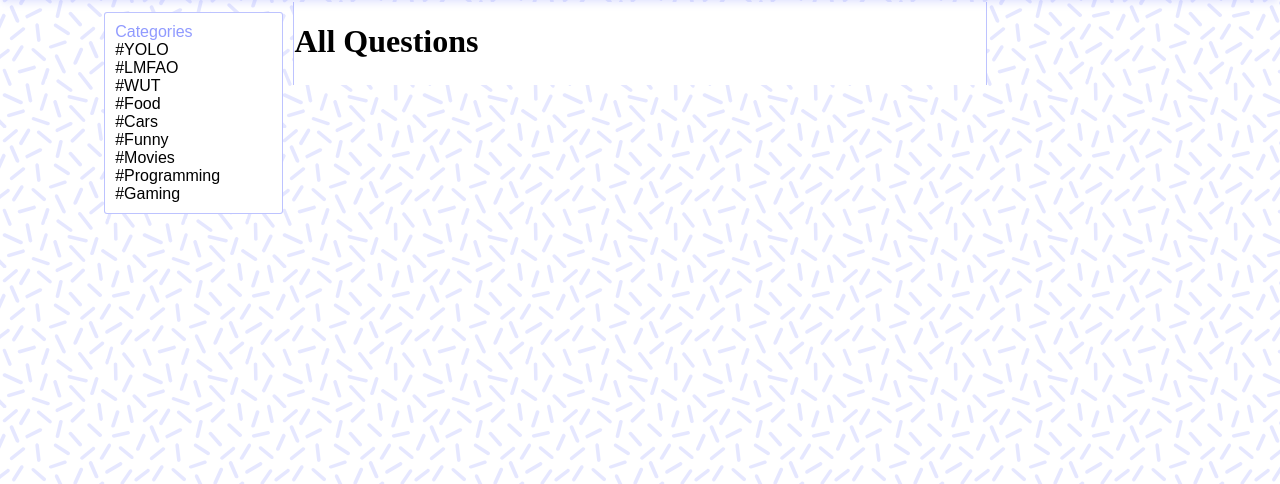
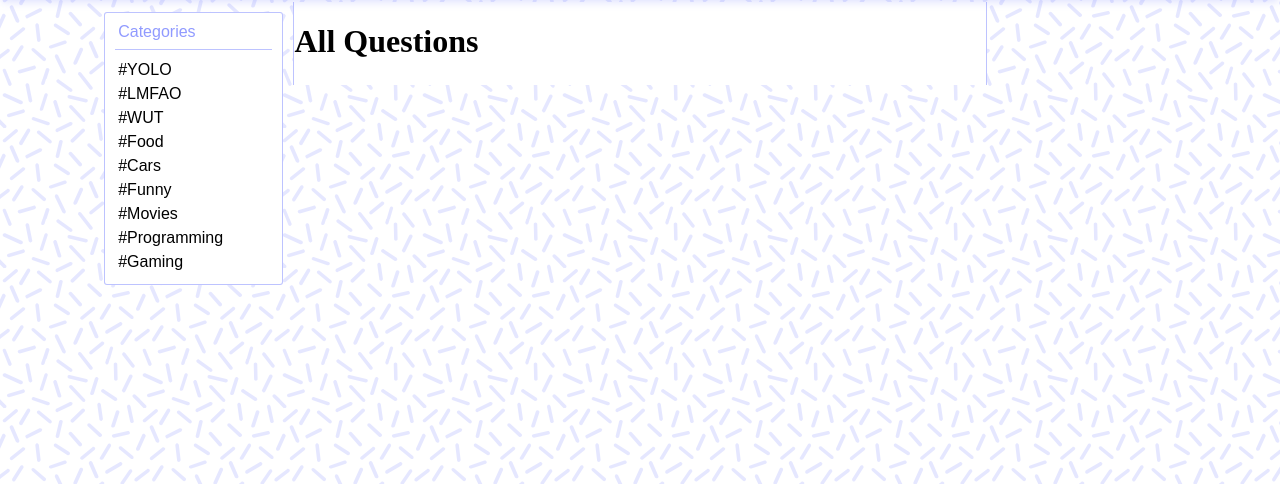
Before and after one commit to timothyong/cs411final, a Flask app: page / in a window 1280 px wide. Shown: the part 61-545 px from the top of the page. Run offline with Flask 2, Linux system fonts and the light colour scheme; data that the repository does not hold is empty.

Commit message:
Added mroe styling

```diff
--- a/static/css/forum.css
+++ b/static/css/forum.css
@@ -43,9 +43,19 @@
   display: none; /* FOR NOW */
 }
 
+.sidebar-header {
+  width: 100%;
+}
+
 .sidebar-header a {
   text-decoration: none;
   color: rgba(125, 136, 255, 0.85);
+  padding: 3px;
+}
+
+.sidebar-header hr {
+  border: none;
+  border-top: 1px solid rgba(125, 136, 255, 0.5);
 }
 
 /* Categories */
@@ -58,4 +68,14 @@ ul.categories-list {
 ul.categories-list li a {
   text-decoration: none;
   color: black;
+  width: 100%;
+  display: block;
+  padding: 3px;
+  box-sizing: border-box;
+  border-radius: 3px;
 }
+
+ul.categories-list li a:hover {
+  background: rgba(125, 136, 255, 0.85);
+  color: white;
+}
--- a/templates/forum.html
+++ b/templates/forum.html
@@ -13,7 +13,10 @@
     <div class="sidebar-wrapper">
       <div class="sidebar-left">
         <!-- This will go to Categories page maybe -->
-        <span class="sidebar-header"><a href="#">Categories</a></span>
+        <div class="sidebar-header">
+          <a href="#">Categories</a>
+          <hr>
+        </div>
         <ul class="categories-list">
           <li><a href='{{ url_for('forum', category="#YOLO") }}'>#YOLO</a></li>
           <li><a href='{{ url_for('forum', category="#LMFAO") }}'>#LMFAO</a></li>
```
